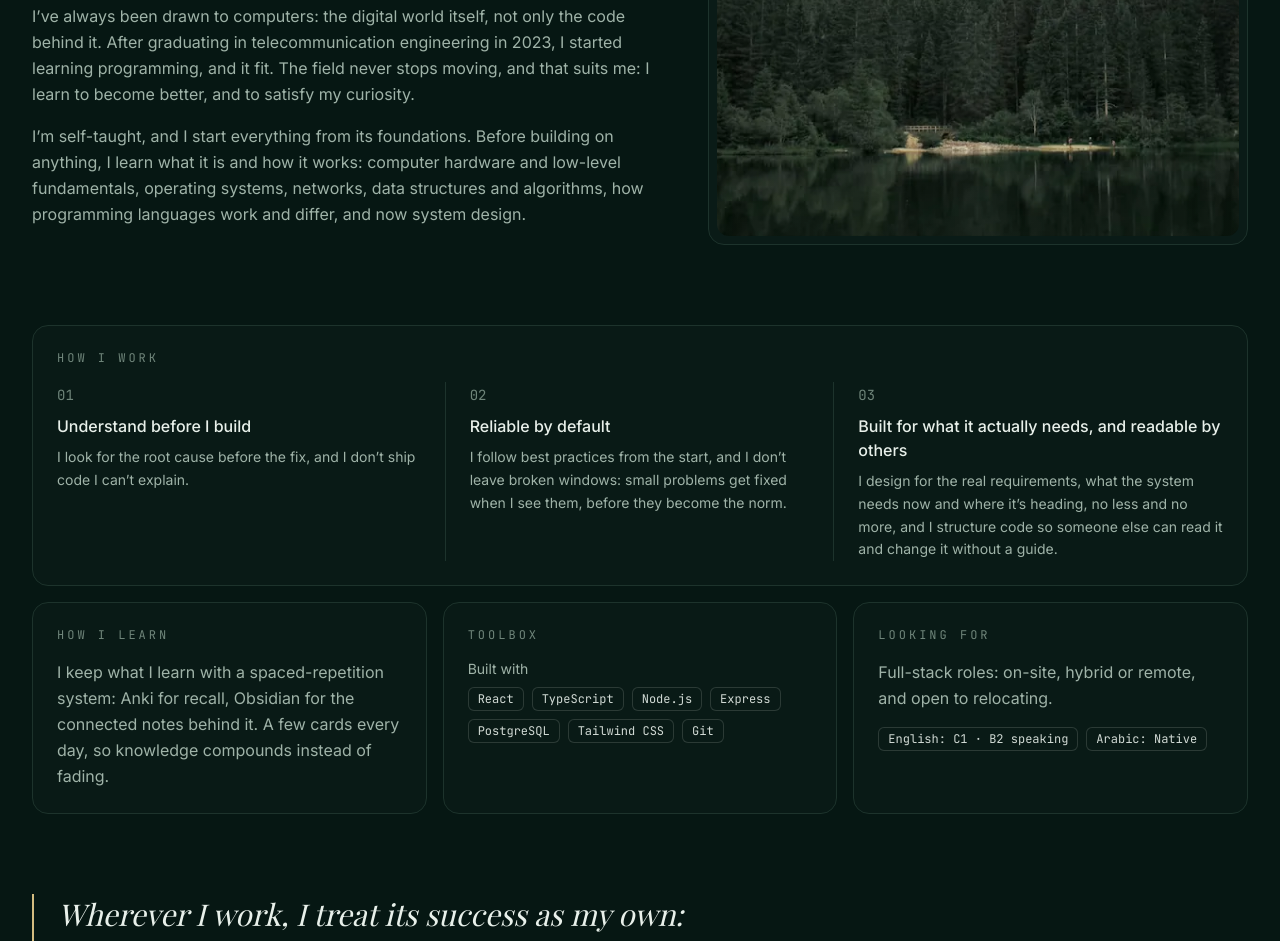
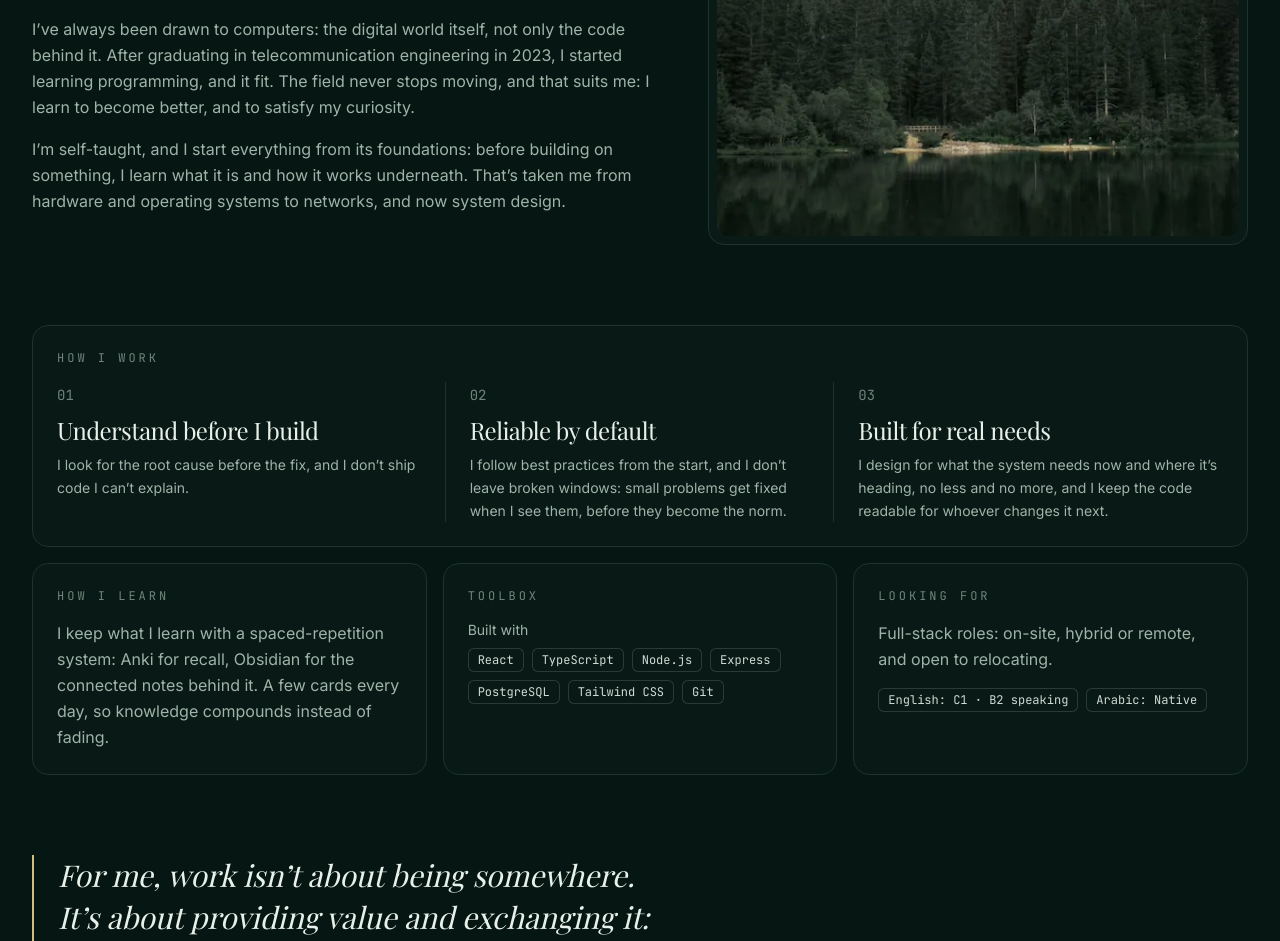
Before and after one commit to ahmed-sami9/Ahmed-Portfolio, a React (Vite) app in the folder frontend/: page / in a window 1280 px wide. Shown: the part 3420-4361 px from the top of the page. Built offline with nearby package versions, Linux system fonts and the light colour scheme.

Commit message:
feat(portfolio-page) adjusts on the about section (layout & structure)

```diff
--- a/frontend/src/data/about.ts
+++ b/frontend/src/data/about.ts
@@ -5,7 +5,7 @@ export const about = {
   title: "Telecom engineer by degree, full-stack developer by choice.",
   story: [
     "I’ve always been drawn to computers: the digital world itself, not only the code behind it. After graduating in telecommunication engineering in 2023, I started learning programming, and it fit. The field never stops moving, and that suits me: I learn to become better, and to satisfy my curiosity.",
-    "I’m self-taught, and I start everything from its foundations. Before building on anything, I learn what it is and how it works: computer hardware and low-level fundamentals, operating systems, networks, data structures and algorithms, how programming languages work and differ, and now system design.",
+    "I’m self-taught, and I start everything from its foundations: before building on something, I learn what it is and how it works underneath. That’s taken me from hardware and operating systems to networks, and now system design.",
   ],
 
   // Decorative, so alt is empty: the text carries the meaning.
@@ -25,8 +25,8 @@ export const about = {
       text: "I follow best practices from the start, and I don’t leave broken windows: small problems get fixed when I see them, before they become the norm.",
     },
     {
-      title: "Built for what it actually needs, and readable by others",
-      text: "I design for the real requirements, what the system needs now and where it’s heading, no less and no more, and I structure code so someone else can read it and change it without a guide.",
+      title: "Built for real needs",
+      text: "I design for what the system needs now and where it’s heading, no less and no more, and I keep the code readable for whoever changes it next.",
     },
   ],
 
@@ -49,5 +49,5 @@ export const about = {
   closingLink: { label: "let's talk", href: "#contact" },
 
   belief:
-    "Wherever I work, I treat its success as my own: what’s ethically good for the company is good for me.",
+    "For me, work isn’t about being somewhere. It’s about providing value and exchanging it: what’s good for the place I work is good for me.",
 } as const;
--- a/frontend/src/pages/PortfolioPage/components/About/components/Principles.tsx
+++ b/frontend/src/pages/PortfolioPage/components/About/components/Principles.tsx
@@ -13,7 +13,8 @@ function Principles() {
           <span aria-hidden className="font-mono text-sm text-subtle">
             {String(i + 1).padStart(2, "0")}
           </span>
-          <p className="mt-2 font-medium text-text">{principle.title}</p>
+          {/* serif, like the headline and the closing quote: this is how I work, in my voice */}
+          <p className="mt-2 font-display text-xl tracking-tight text-text lg:text-2xl">{principle.title}</p>
           <p className="mt-2 text-sm leading-relaxed text-muted">{principle.text}</p>
         </li>
       ))}
```
Also changed, not shown: 1 other file (tests, documents, lock files or other folders).
